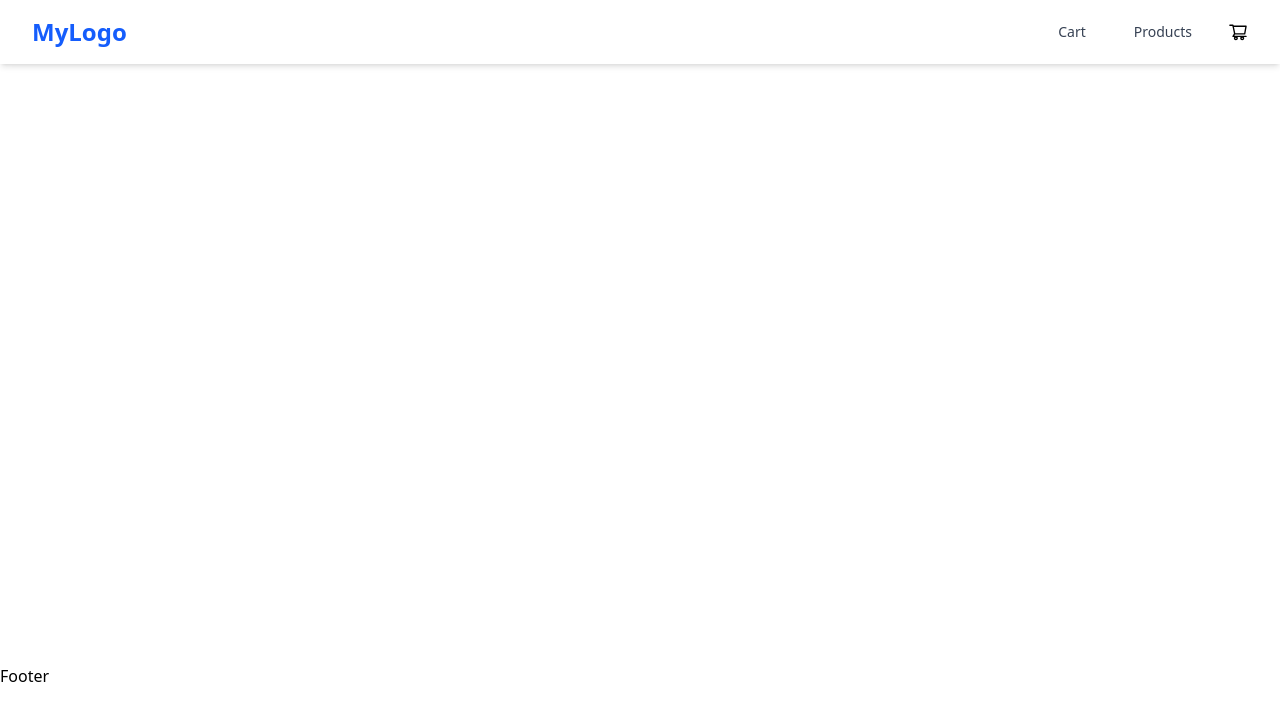
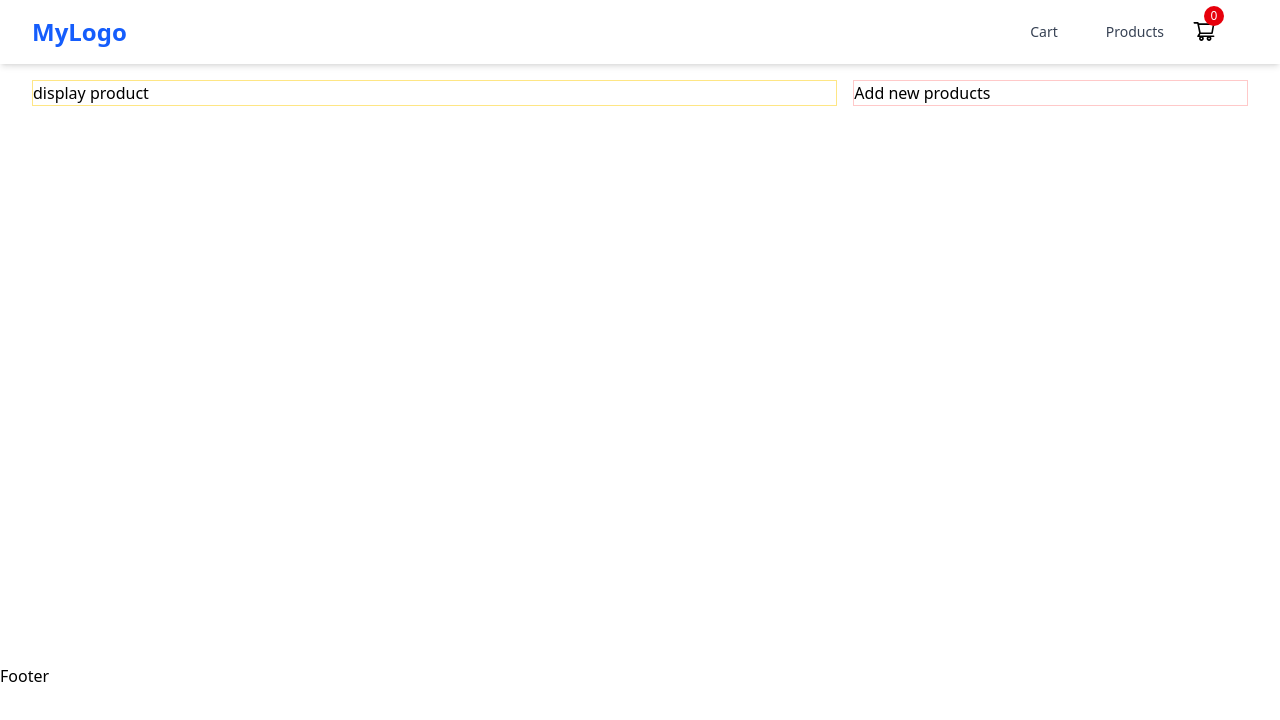
Before and after one commit to ramohin1236/redux-shopping-card, a React (Vite) app: page / in a window 1280 px wide. Shown: the top 720 px of the page. Built offline with nearby package versions, Linux system fonts and the light colour scheme.

Commit message:
redux setup

```diff
--- a/package.json
+++ b/package.json
@@ -11,11 +11,13 @@
   },
   "dependencies": {
     "@ant-design/icons": "^5.6.1",
+    "@reduxjs/toolkit": "^2.8.2",
     "@tailwindcss/vite": "^4.1.12",
     "antd": "^5.27.1",
     "lucide-react": "^0.541.0",
     "react": "^19.1.1",
     "react-dom": "^19.1.1",
+    "react-redux": "^9.2.0",
     "react-router": "^7.8.2",
     "tailwindcss": "^4.1.12"
   },
--- a/src/main.jsx
+++ b/src/main.jsx
@@ -1,18 +1,22 @@
-import { StrictMode } from "react";
 import { createRoot } from "react-dom/client";
 import "./index.css";
 import App from "./App.jsx";
 import { BrowserRouter, Route, Routes } from "react-router";
 import Cart from "./components/Cart.jsx";
 import Product from "./components/Product.jsx";
+import Home from "./pages/Home/Home.jsx";
+import { Provider } from "react-redux";
+import store from "./redux/store.js";
 
 createRoot(document.getElementById("root")).render(
   <BrowserRouter>
-    <Routes>
-      <Route path="/" element={<App />}>
-        <Route path="cart" element={<Cart />} />
-        <Route path="products" element={<Product />} />
-      </Route>
-    </Routes>
+    <Provider store={store}>
+      <Routes>
+        <Route path="/" element={<App />}>
+          <Route path="/" element={<Home />} />
+          <Route path="products" element={<Product />} />
+        </Route>
+      </Routes>
+    </Provider>
   </BrowserRouter>
 );
--- /dev/null
+++ b/src/pages/Home/Home.jsx
@@ -0,0 +1,15 @@
+import React from "react";
+
+const Home = () => {
+  return (
+    <div>
+      <div className="grid grid-cols-1 md:grid-cols-2 lg:grid-cols-3 gap-4">
+        <div className="col-span-2 border border-amber-200 ">display product</div>
+
+        <div className="border border-red-200">Add new products</div>
+      </div>
+    </div>
+  );
+};
+
+export default Home;
--- /dev/null
+++ b/src/redux/store.js
@@ -0,0 +1,8 @@
+import { configureStore } from '@reduxjs/toolkit'
+
+const store = configureStore({
+  reducer: {},
+})
+
+
+export default store
--- a/src/shared/Navbar.jsx
+++ b/src/shared/Navbar.jsx
@@ -36,7 +36,14 @@ const Navbar = () => {
                 {link.name}
               </NavLink>
             ))}
-            <ShoppingCartOutlined className="text-gray-700 hover:text-blue-600 text-xl cursor-pointer" />
+          <div className="relative right-8 ml-6 flex items-center gap-1">
+             <div className="absolute -top-2 -right-2 bg-red-600 text-white rounded-full h-5 w-5 flex items-center justify-center text-xs">
+                 <p>0</p>
+             </div>
+                <div>
+                    <ShoppingCartOutlined className="text-gray-700 hover:text-blue-600 text-2xl cursor-pointer" />
+                </div>
+          </div>
           </div>
 
           {/* Mobile Button */}
```
Also changed, not shown: 1 other file (tests, documents, lock files or other folders).
